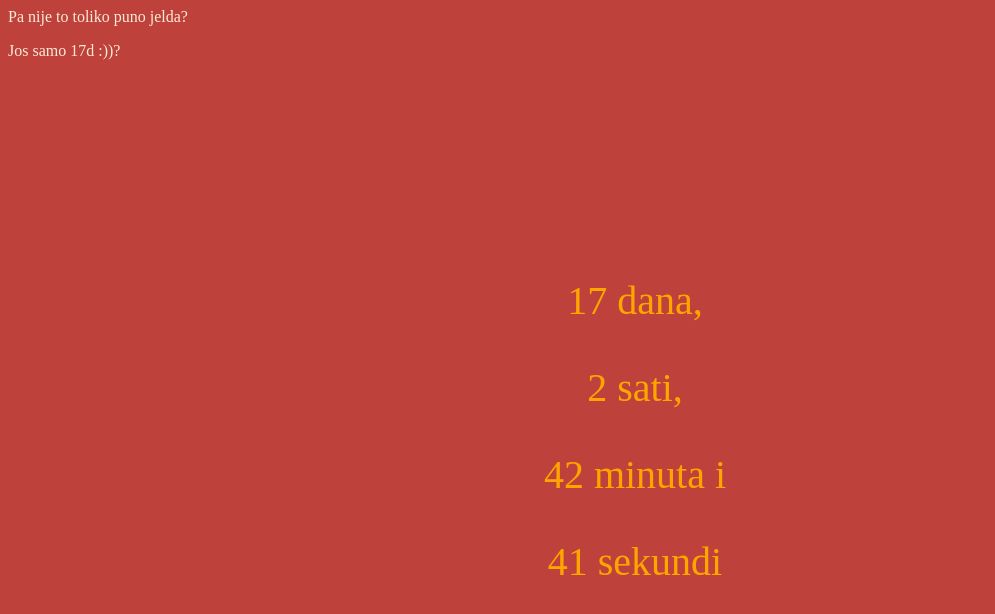
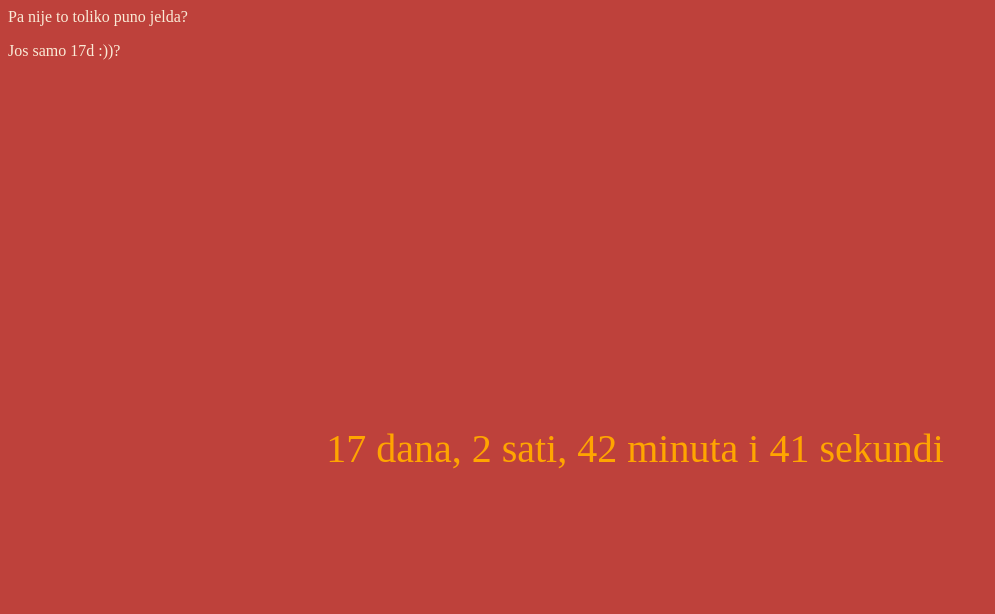
Before and after one commit to dojitza/doksenevidimo, a plain HTML site: page index.html in a window 1280 px wide. Shown: the whole page, without its empty margins (0-995 px from the left). Drawn offline with Linux system fonts and the light colour scheme.

Commit message:
Visual change

```diff
--- a/index.html
+++ b/index.html
@@ -19,11 +19,13 @@
       }
       div.timer {
         display: flex;
+        flex-direction: row;
         justify-content: center;
         align-items: center;
         min-height: 100%;
         width: 100%;
-        flex-flow: column wrap;
+        flex-wrap: wrap;
+        align-content: center;
       }
       div.upleft {
         color: antiquewhite;
```
